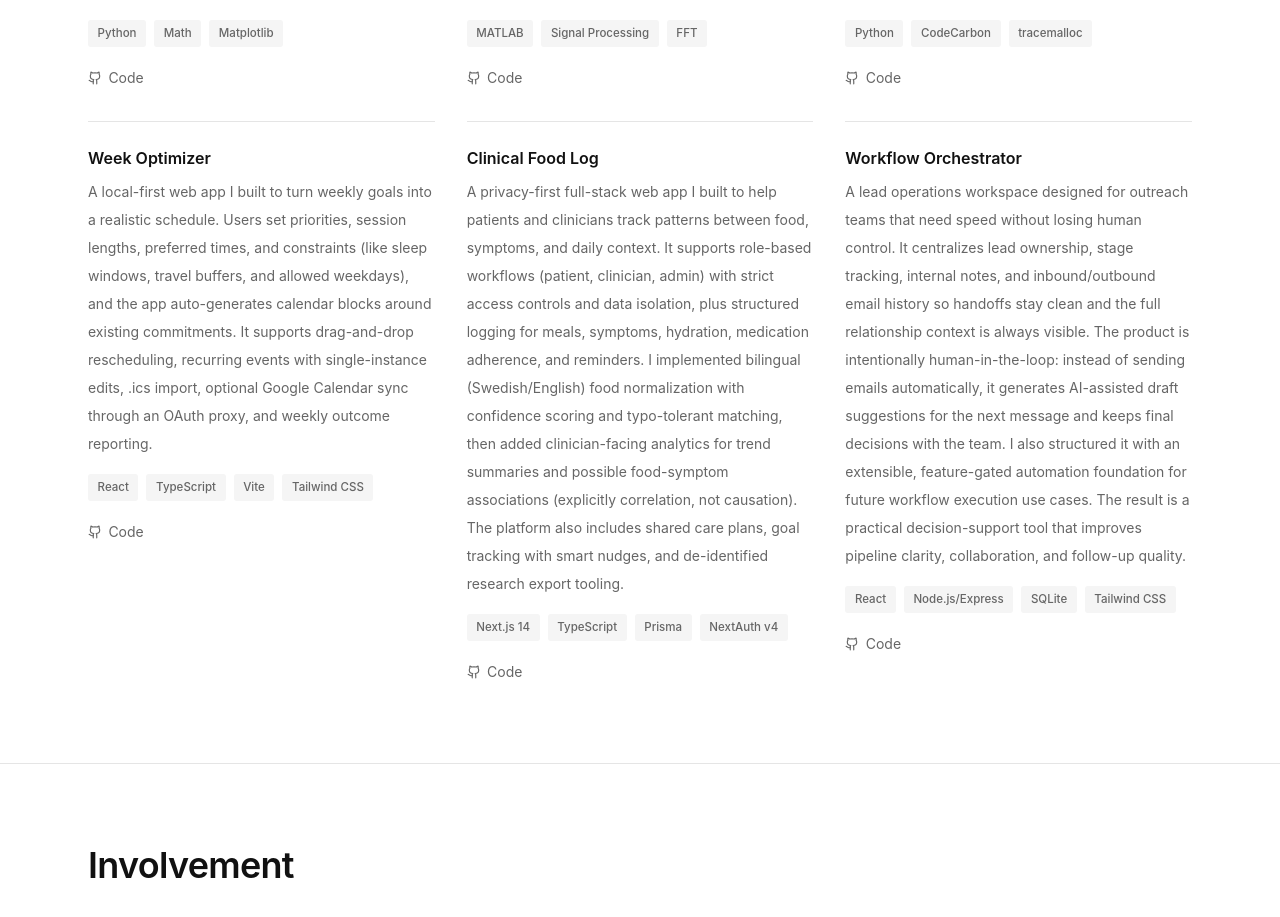
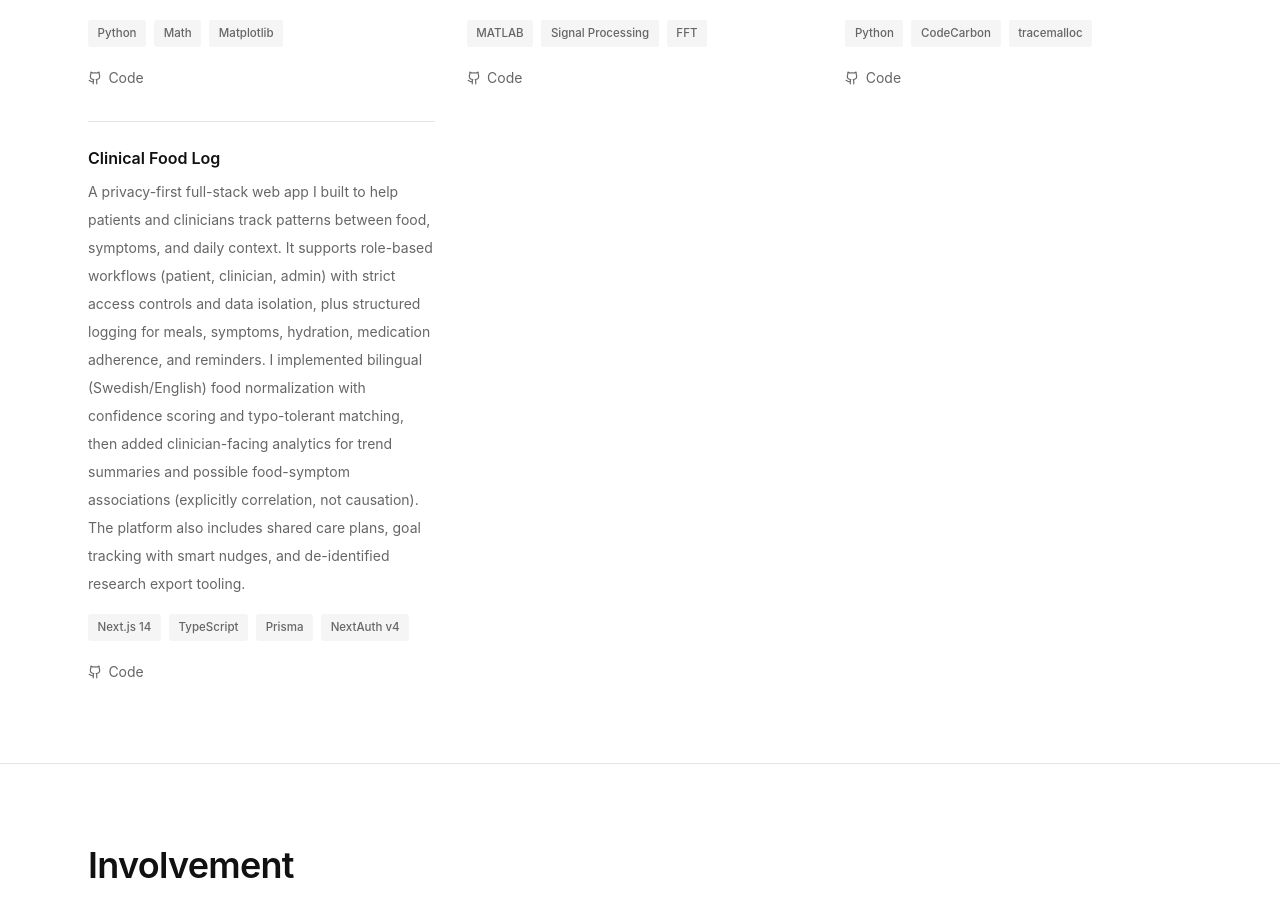
Before and after one commit to Addes4/Addes4.github.io, a Next.js app: page / in a window 1280 px wide. Shown: the part 1385-2302 px from the top of the page. Built offline with nearby package versions, Linux system fonts and the light colour scheme.

Commit message:
projects update

```diff
--- a/data/projects.ts
+++ b/data/projects.ts
@@ -29,24 +29,10 @@ export const projects: Project[] = [
     github: 'https://github.com/Addes4/graph-comparison',
   },
   {
-    title: 'Week Optimizer',
-    description:
-      'A local-first web app I built to turn weekly goals into a realistic schedule. Users set priorities, session lengths, preferred times, and constraints (like sleep windows, travel buffers, and allowed weekdays), and the app auto-generates calendar blocks around existing commitments. It supports drag-and-drop rescheduling, recurring events with single-instance edits, .ics import, optional Google Calendar sync through an OAuth proxy, and weekly outcome reporting.',
-    tech: ['React', 'TypeScript', 'Vite', 'Tailwind CSS'],
-    github: 'https://github.com/Addes4/productivity',
-  },
-  {
     title: 'Clinical Food Log',
     description:
       'A privacy-first full-stack web app I built to help patients and clinicians track patterns between food, symptoms, and daily context. It supports role-based workflows (patient, clinician, admin) with strict access controls and data isolation, plus structured logging for meals, symptoms, hydration, medication adherence, and reminders. I implemented bilingual (Swedish/English) food normalization with confidence scoring and typo-tolerant matching, then added clinician-facing analytics for trend summaries and possible food-symptom associations (explicitly correlation, not causation). The platform also includes shared care plans, goal tracking with smart nudges, and de-identified research export tooling.',
     tech: ['Next.js 14', 'TypeScript', 'Prisma', 'NextAuth v4'],
     github: 'https://github.com/Addes4/clinical-food-log',
   },
-  {
-    title: 'Workflow Orchestrator',
-    description:
-      'A lead operations workspace designed for outreach teams that need speed without losing human control. It centralizes lead ownership, stage tracking, internal notes, and inbound/outbound email history so handoffs stay clean and the full relationship context is always visible. The product is intentionally human-in-the-loop: instead of sending emails automatically, it generates AI-assisted draft suggestions for the next message and keeps final decisions with the team. I also structured it with an extensible, feature-gated automation foundation for future workflow execution use cases. The result is a practical decision-support tool that improves pipeline clarity, collaboration, and follow-up quality.',
-    tech: ['React', 'Node.js/Express', 'SQLite', 'Tailwind CSS'],
-    github: 'https://github.com/Addes4/Workflow-orchestrator',
-  },
 ]
```
